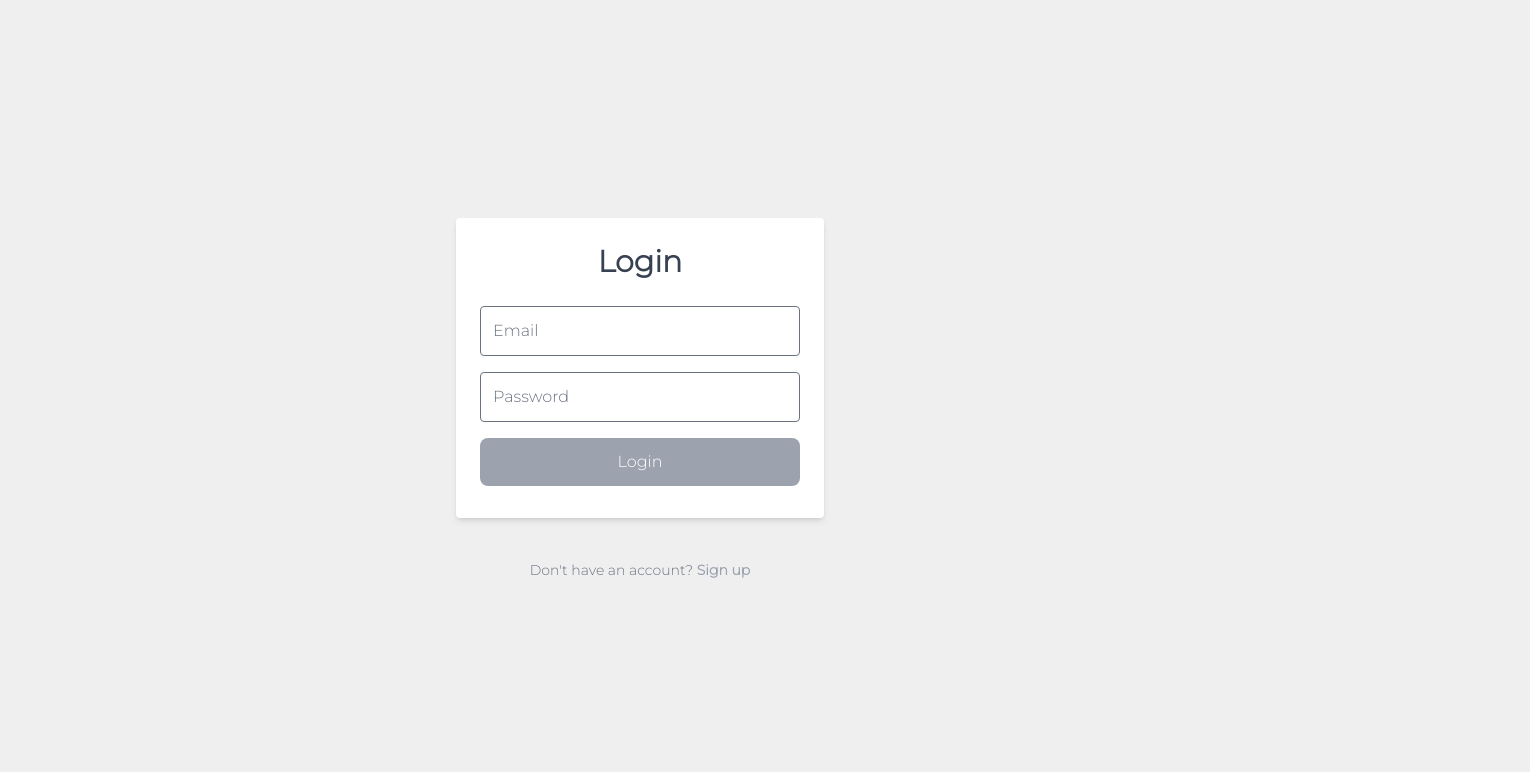
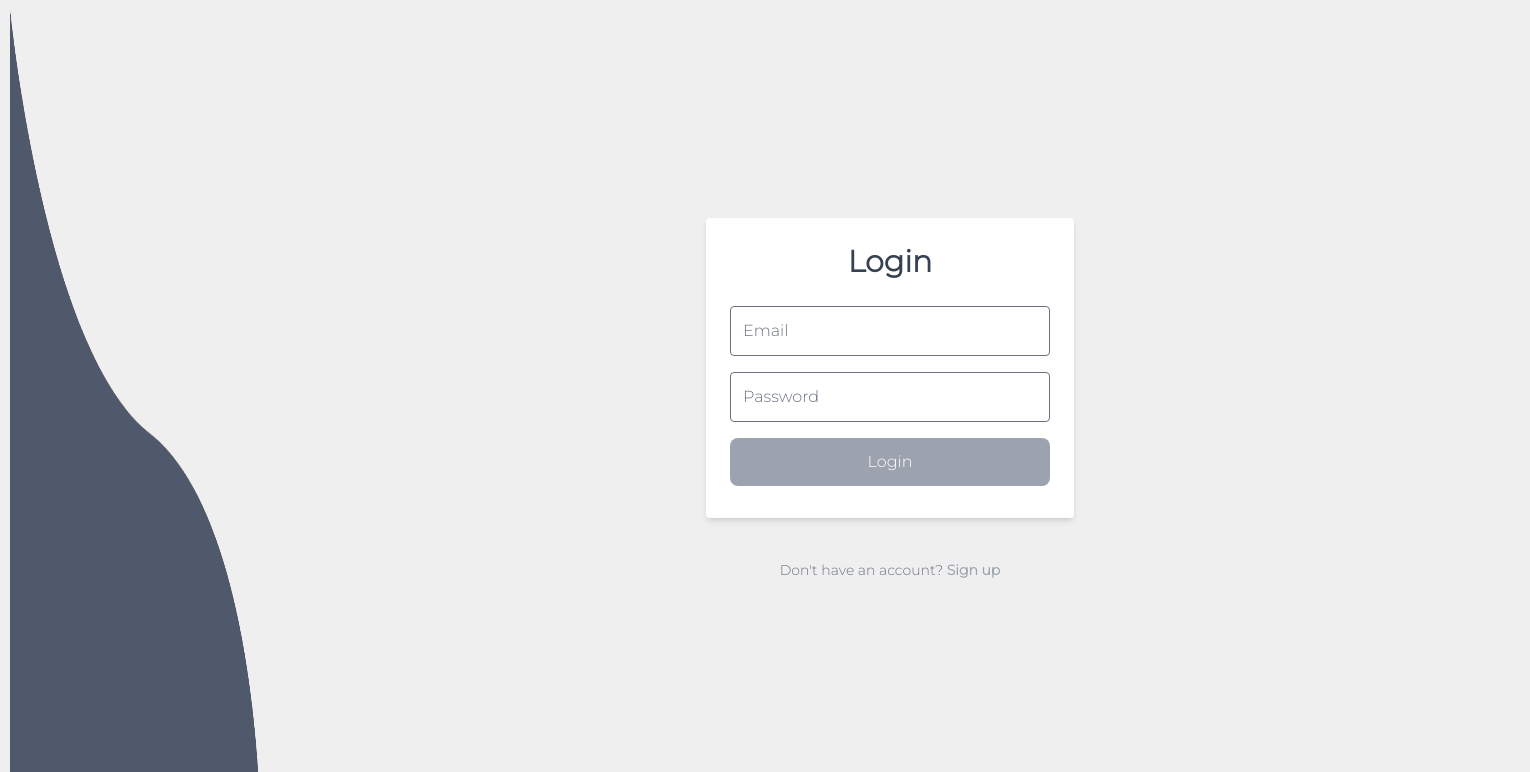
Before and after one commit to babooosha/CodiHive, a Vue app: page /login in a window 1280 px wide. Shown: the top 772 px of the page, 1530 px wide, since content can reach past the window. Built offline with nearby package versions, Linux system fonts and the light colour scheme.

Commit message:
attempt to insert wave img background

```diff
--- a/src/views/Login.vue
+++ b/src/views/Login.vue
@@ -7,7 +7,9 @@
             <router-link to="/sign-up">SignUp</router-link>
        </p>
     </div> -->
-
+    <div class="backgroundImg">
+        <img class="min-h-screen w-screen flex flex-col" src="../assets/img/wave.png" alt="background image wave">
+    </div>
     <div class="bg-grey-lighter min-h-screen w-screen flex flex-col">
             <div class="container max-w-sm mx-auto flex-1 flex flex-col items-center justify-center px-2">
                 <div class="bg-white px-6 py-8 rounded shadow-md text-black w-full">
--- a/src/views/SignUp.vue
+++ b/src/views/SignUp.vue
@@ -8,7 +8,9 @@
             <router-link to="/login">Login</router-link>
        </p>
     </div> -->
-
+    <div class="backgroundImg">
+        <img class="min-h-screen w-screen flex flex-col" src="../assets/img/wave.png" alt="background image wave">
+    </div>
     <div class="bg-grey-lighter min-h-screen w-screen flex flex-col">
             <div class="container max-w-sm mx-auto flex-1 flex flex-col items-center justify-center px-2">
                 <div class="bg-white px-6 py-8 rounded shadow-md text-black w-full">
@@ -84,7 +86,7 @@ export default {
     //     return {
     //         name: '',
     //         email: '',
-    //         password: ''
+    //         password: '',
     //     }
     // },
     // methods: {
@@ -111,3 +113,7 @@ export default {
 }
 
 </script>
+
+<style>
+
+</style>
```
